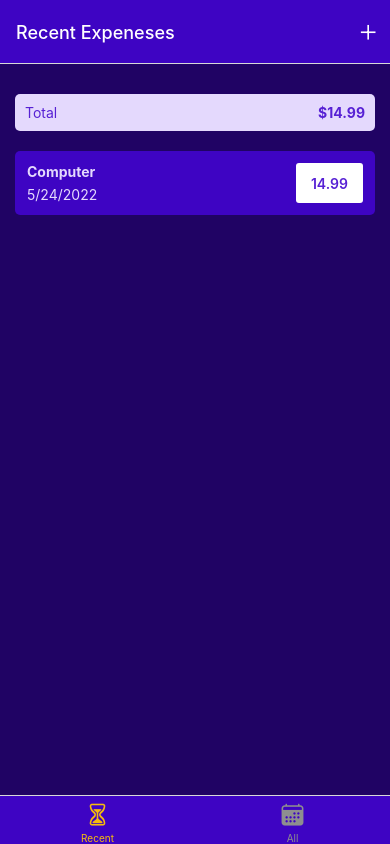
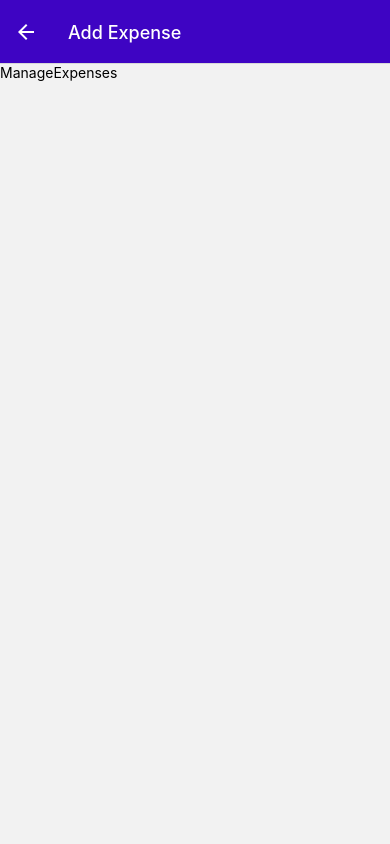
Before and after one commit to Lonerr7/React-Native-Expense-Tracker, a React Native app: screen /ManageExpense in a window 390 px wide. Built offline with nearby package versions, Linux system fonts and the light colour scheme.

Commit message:
7. 138. Supporting Different Editing Modes & Using Route Parameters

```diff
--- a/App.js
+++ b/App.js
@@ -1,5 +1,4 @@
 import { StatusBar } from 'expo-status-bar';
-import { StyleSheet, Text, View } from 'react-native';
 import { NavigationContainer } from '@react-navigation/native';
 import { createBottomTabNavigator } from '@react-navigation/bottom-tabs';
 import { createNativeStackNavigator } from '@react-navigation/native-stack';
@@ -7,7 +6,7 @@ import AllExpenses from './src/screens/AllExpenses';
 import RecentExpences from './src/screens/RecentExpences';
 import Ionicons from '@expo/vector-icons/Ionicons';
 import AddExpenseButton from './src/components/AddExpenseButton';
-import ManageExpenses from './src/screens/ManageExpenses';
+import ManageExpense from './src/screens/ManageExpense';
 import { Provider } from 'react-redux';
 import store from './src/redux/store';
 import { GlobalStyles } from './src/helpers/styles';
@@ -18,8 +17,14 @@ const Stack = createNativeStackNavigator();
 const ExpensesOverview = () => {
   return (
     <Tabs.Navigator
-      screenOptions={{
-        headerRight: () => <AddExpenseButton />,
+      screenOptions={({ navigation }) => ({
+        headerRight: () => (
+          <AddExpenseButton
+            onPress={() => {
+              navigation.navigate('ManageExpense');
+            }}
+          />
+        ),
         headerStyle: {
           backgroundColor: GlobalStyles.colors.primary500,
         },
@@ -28,7 +33,7 @@ const ExpensesOverview = () => {
         },
         headerTintColor: 'white',
         tabBarActiveTintColor: GlobalStyles.colors.accent500,
-      }}
+      })}
     >
       <Tabs.Screen
         name="Recent"
@@ -45,7 +50,9 @@ const ExpensesOverview = () => {
         name="All"
         component={AllExpenses}
         options={{
-          tabBarIcon: ({ size, color }) => <Ionicons name="calendar" size={size} color={color} />,
+          tabBarIcon: ({ size, color }) => (
+            <Ionicons name="calendar" size={size} color={color} />
+          ),
         }}
       />
     </Tabs.Navigator>
@@ -58,7 +65,14 @@ export default function App() {
       <StatusBar style="light" />
       <Provider store={store}>
         <NavigationContainer>
-          <Stack.Navigator>
+          <Stack.Navigator
+            screenOptions={{
+              headerStyle: {
+                backgroundColor: GlobalStyles.colors.primary500,
+              },
+              headerTintColor: 'white',
+            }}
+          >
             <Stack.Screen
               name="ExpensesOverview"
               component={ExpensesOverview}
@@ -66,7 +80,13 @@ export default function App() {
                 headerShown: false,
               }}
             />
-            <Stack.Screen name="ManageExpenses" component={ManageExpenses} />
+            <Stack.Screen
+              name="ManageExpense"
+              component={ManageExpense}
+              options={{
+                presentation: 'modal',
+              }}
+            />
           </Stack.Navigator>
         </NavigationContainer>
       </Provider>
--- a/src/components/AddExpenseButton.js
+++ b/src/components/AddExpenseButton.js
@@ -1,11 +1,11 @@
-import { View, Text, Pressable, StyleSheet } from 'react-native';
+import { View, Pressable, StyleSheet } from 'react-native';
 import Ionicons from '@expo/vector-icons/Ionicons';
 
-const AddExpenseButton = ({onPress}) => {
+const AddExpenseButton = ({ onPress }) => {
   return (
     <View style={styles.container}>
       <Pressable onPress={onPress}>
-        <Ionicons name="add" size={26} color='white' />
+        <Ionicons name="add" size={26} color="white" />
       </Pressable>
     </View>
   );
--- a/src/components/Expenses/ExpenseItem.js
+++ b/src/components/Expenses/ExpenseItem.js
@@ -1,10 +1,22 @@
+import { useNavigation } from '@react-navigation/native';
 import { View, Text, StyleSheet, Pressable } from 'react-native';
 import { GlobalStyles } from '../../helpers/styles';
 
-const ExpenseItem = ({ title, date, price }) => {
+const ExpenseItem = ({ title, date, price, id }) => {
+  const navigation = useNavigation();
+
+  const expensePressHandler = () => {
+    navigation.navigate('ManageExpense', {
+      expenseId: id,
+    });
+  };
+
   return (
     <View>
-      <Pressable style={({ pressed }) => (pressed ? styles.pressedStyle : '')}>
+      <Pressable
+        style={({ pressed }) => (pressed ? styles.pressedStyle : '')}
+        onPress={expensePressHandler}
+      >
         <View style={styles.container}>
           <View style={styles.textBox}>
             <Text style={styles.title}>{title}</Text>
--- a/src/components/Expenses/ExpensesOutput.js
+++ b/src/components/Expenses/ExpensesOutput.js
@@ -3,10 +3,15 @@ import { countTotalPrice } from '../../helpers/helpers';
 import ExpenseItem from './ExpenseItem';
 import ExpensesInfo from './ExpensesInfo';
 
-const ExpensesOutput = ({ expenses }) => {
+const ExpensesOutput = ({ expenses, timePeriod }) => {
   const renderItem = ({ item }) => {
     return (
-      <ExpenseItem date={item.date} price={item.price} title={item.title} />
+      <ExpenseItem
+        date={item.date}
+        price={item.price}
+        title={item.title}
+        id={item.id}
+      />
     );
   };
 
@@ -14,7 +19,7 @@ const ExpensesOutput = ({ expenses }) => {
 
   return (
     <View>
-      <ExpensesInfo timePeriod={'Total'} totalPrice={totalPrice} />
+      <ExpensesInfo timePeriod={timePeriod} totalPrice={totalPrice} />
       <FlatList
         data={expenses}
         renderItem={renderItem}
--- a/src/screens/AllExpenses.js
+++ b/src/screens/AllExpenses.js
@@ -8,7 +8,7 @@ const AllExpenses = () => {
 
   return (
     <View style={styles.container}>
-      <ExpensesOutput expenses={expenses} />
+      <ExpensesOutput timePeriod='All' expenses={expenses} />
     </View>
   );
 };
@@ -19,6 +19,7 @@ const styles = StyleSheet.create({
     backgroundColor: GlobalStyles.colors.primary800,
     paddingHorizontal: 15,
     paddingTop: 30,
+    paddingBottom: 0
   },
 });
 
--- /dev/null
+++ b/src/screens/ManageExpense.js
@@ -0,0 +1,20 @@
+import { useLayoutEffect } from 'react';
+import { View, Text } from 'react-native';
+
+const ManageExpense = ({ route, navigation }) => {
+  const id = route.params?.expenseId;
+
+  useLayoutEffect(() => {
+    navigation.setOptions({
+      title: id ? 'Edit Expense' : 'Add Expense',
+    });
+  }, []);
+
+  return (
+    <View>
+      <Text>ManageExpenses</Text>
+    </View>
+  );
+};
+
+export default ManageExpense;
--- a/src/screens/ManageExpenses.js
+++ /dev/null
@@ -1,11 +0,0 @@
-import { View, Text } from 'react-native';
-
-const ManageExpenses = () => {
-  return (
-    <View>
-      <Text>ManageExpenses</Text>
-    </View>
-  );
-};
-
-export default ManageExpenses;
--- a/src/screens/RecentExpences.js
+++ b/src/screens/RecentExpences.js
@@ -1,4 +1,4 @@
-import { View,  StyleSheet } from 'react-native';
+import { View, StyleSheet } from 'react-native';
 import { useSelector } from 'react-redux';
 import ExpensesOutput from '../components/Expenses/ExpensesOutput';
 import { filterDates } from '../helpers/helpers';
@@ -11,7 +11,7 @@ const RecentExpences = () => {
 
   return (
     <View style={styles.container}>
-      <ExpensesOutput expenses={filteredExpenses} />
+      <ExpensesOutput timePeriod='Last 7 days' expenses={filteredExpenses} />
     </View>
   );
 };
```
